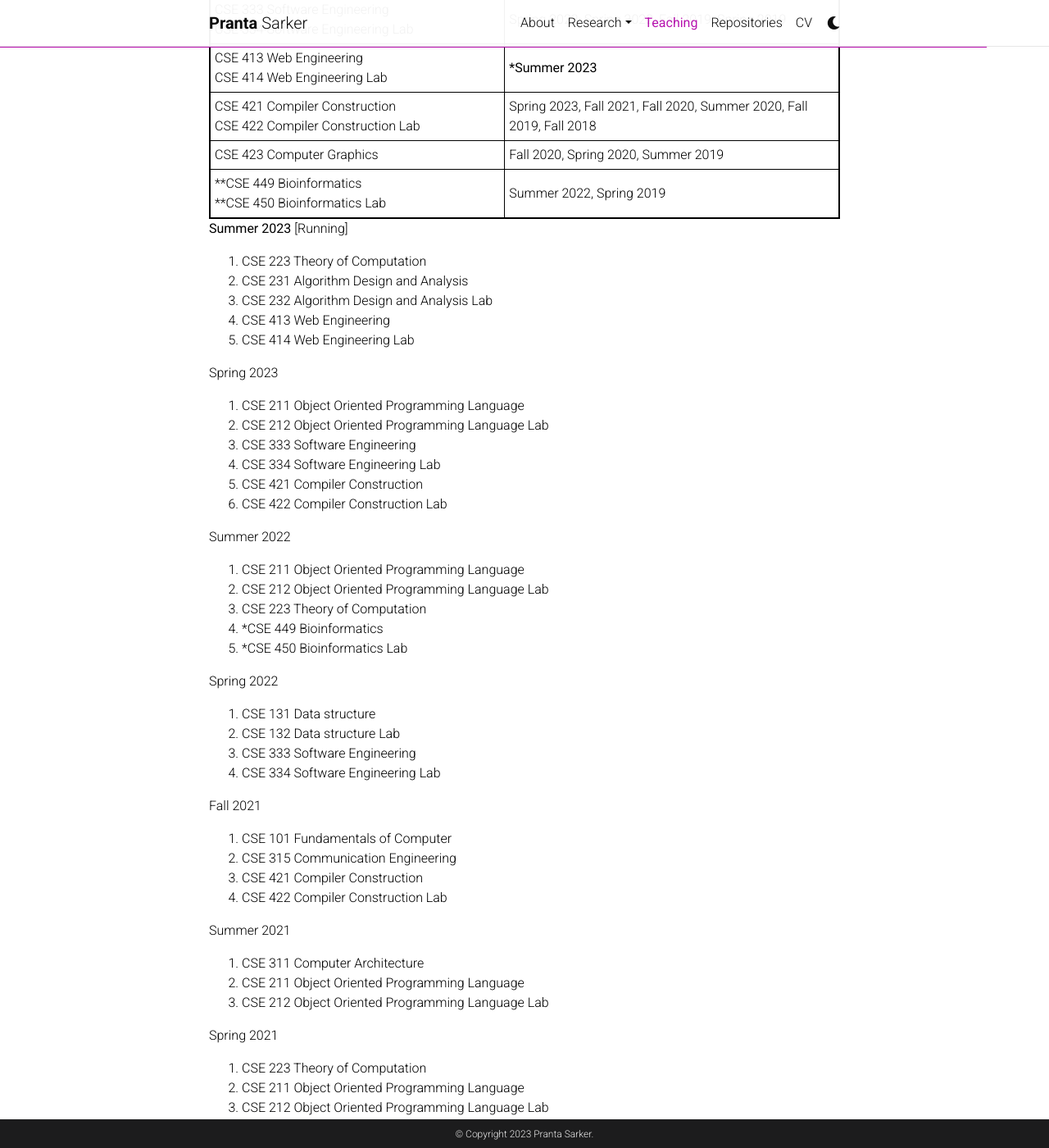
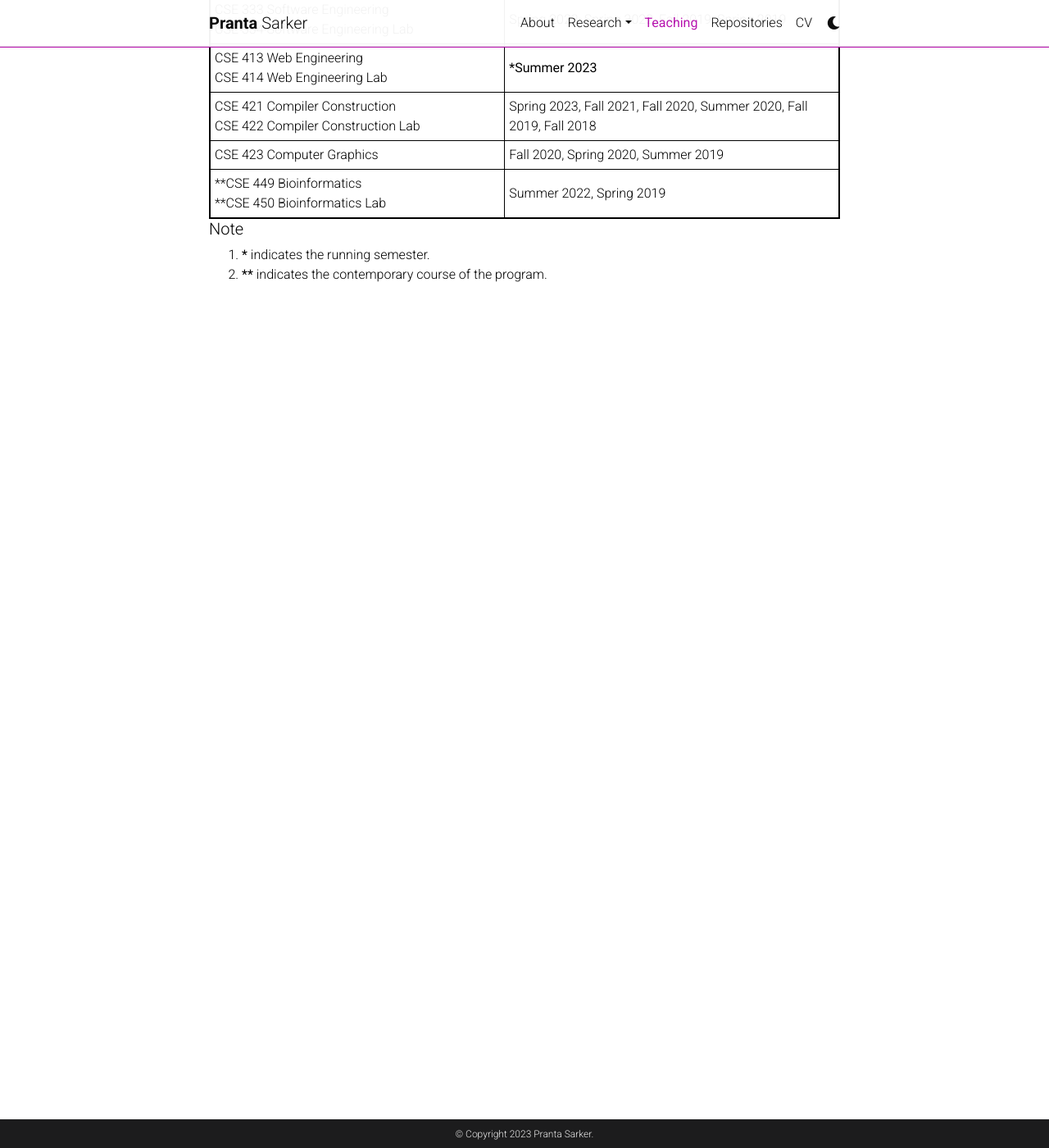
Before and after one commit to psarkerbd/psarkerbd.github.io, a Jekyll site: the page built from _pages/teaching.md, in a window 1280 px wide and 1400 px high, scrolled down 779 px. Shown: the whole window at 82% size. Built offline with Jekyll 4.4.1, drawn with Linux system fonts in a browser that asks for light colours; comment, search, counter and statistics services are not loaded; a style sheet for code colours, icons or effects is not loaded; some of the changed text lies outside the part shown.

Commit message:
Update teaching.md

```diff
--- a/_pages/teaching.md
+++ b/_pages/teaching.md
@@ -2,7 +2,7 @@
 layout: page
 permalink: /teaching/
 title: Teaching
-description: I have had the opportunity to take several courses in my teaching career, which are listed below. I have mostly taken Compiler Construction, Theory of Computation, and Software Engineering in different semesters. However, I have enjoyed every course and endeavour to teach and learn new knowledge to the students. <b> *  indicates the contemporary course of the program.</b>
+description: I have had the opportunity to take several courses in my teaching career, which are listed below. I have mostly taken Compiler Construction, Theory of Computation, and Software Engineering in different semesters. However, I have enjoyed every course and endeavour to teach and learn new knowledge to the students.
 nav: true
 nav_order: 3
 ---
@@ -80,49 +80,8 @@ th, td {
     <td>Summer 2022, Spring 2019</td>
   </tr>
 </table>
-
-
-
-<b>Summer 2023</b> [Running]
-1. CSE 223 Theory of Computation
-2. CSE 231 Algorithm Design and Analysis
-3. CSE 232 Algorithm Design and Analysis Lab
-4. CSE 413 Web Engineering
-5. CSE 414 Web Engineering Lab
-
-Spring 2023
-1. CSE 211 Object Oriented Programming Language
-2. CSE 212 Object Oriented Programming Language Lab
-3. CSE 333 Software Engineering
-4. CSE 334 Software Engineering Lab
-5. CSE 421 Compiler Construction
-6. CSE 422 Compiler Construction Lab
-
-Summer 2022
-1. CSE 211 Object Oriented Programming Language
-2. CSE 212 Object Oriented Programming Language Lab
-3. CSE 223 Theory of Computation
-4. *CSE 449 Bioinformatics
-5. *CSE 450 Bioinformatics Lab
-
-Spring 2022
-1. CSE 131 Data structure
-2. CSE 132 Data structure Lab
-3. CSE 333 Software Engineering
-4. CSE 334 Software Engineering Lab
-
-Fall 2021
-1. CSE 101 Fundamentals of Computer
-2. CSE 315 Communication Engineering
-3. CSE 421 Compiler Construction
-4. CSE 422 Compiler Construction Lab
-
-Summer 2021
-1. CSE 311 Computer Architecture
-2. CSE 211 Object Oriented Programming Language
-3. CSE 212 Object Oriented Programming Language Lab
-
-Spring 2021
-1. CSE 223 Theory of Computation
-2. CSE 211 Object Oriented Programming Language
-3. CSE 212 Object Oriented Programming Language Lab
+<h5>Note</h5>
+<ol>
+    <li id="footnote-1"><b> * </b> indicates the running semester.</li>
+    <li id="footnote-2"><b> ** </b> indicates the contemporary course of the program.</li>
+</ol>
```
